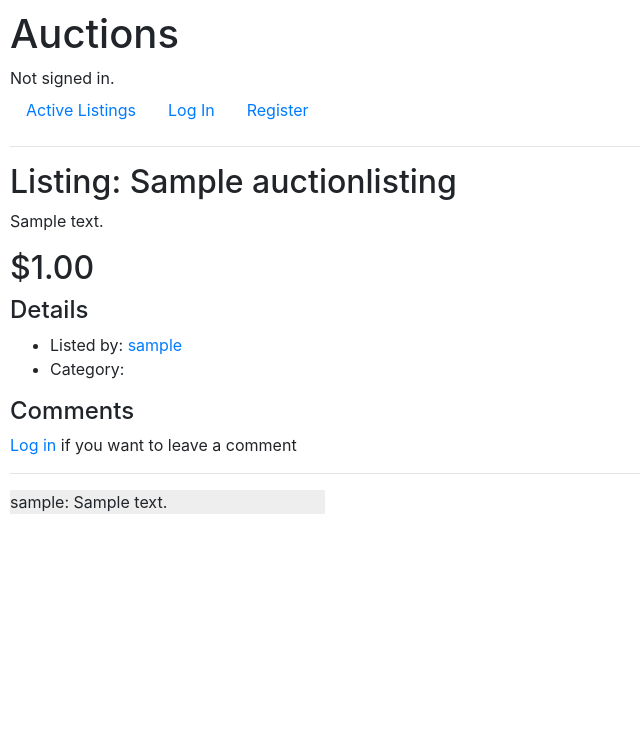
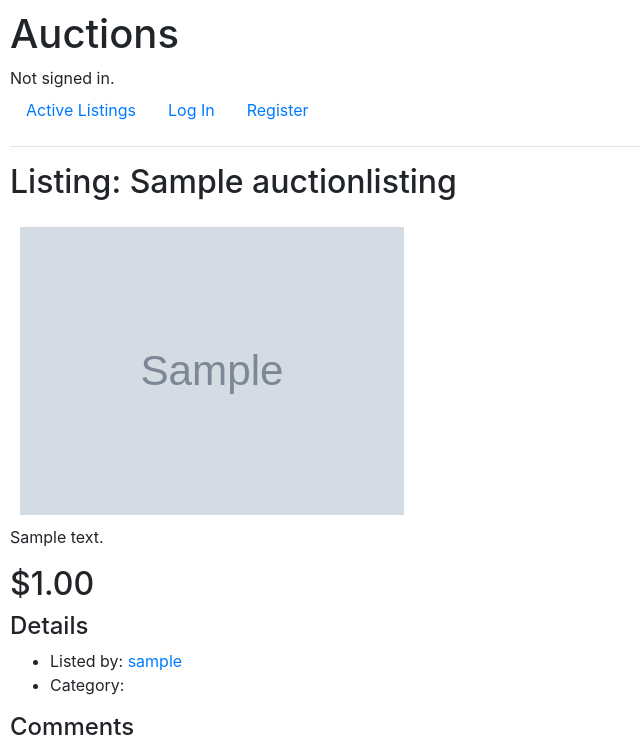
Before and after one commit to dinaSardina/cs50w_project2_commerce, a Django app: page /auctions/1 in a window 1280 px wide. Shown: the top 752 px of the page, without its empty margins (0-640 px from the left). Before the commit the page ends 514 px from the top, so only its background shows below. Run offline with Django 3.2, Linux system fonts and the light colour scheme; tables that the repository leaves empty hold one stand-in row (values such as "Sample post"); grey boxes marked "Sample" are stand-in pictures; some libraries are stand-ins or nearby versions.

Commit message:
add image to listing page

```diff
--- a/auctions/templates/auctions/listing_page.html
+++ b/auctions/templates/auctions/listing_page.html
@@ -5,6 +5,10 @@
 
     {% if user.is_authenticated %}
         <a href="{% url 'switch-w' listing.id %}" type="button" class="btn-sm {% if wl %}btn btn-danger{% else %}btn btn-secondary{% endif %}">Watchlist</a>
+    {% endif %}
+<p></p>
+    {% if listing.img_url %}
+        <img src="{{listing.img_url}}" style="width: 30vw; margin: 10px">
     {% endif %}
 
     <p>{{ listing.description }}</p>
```
